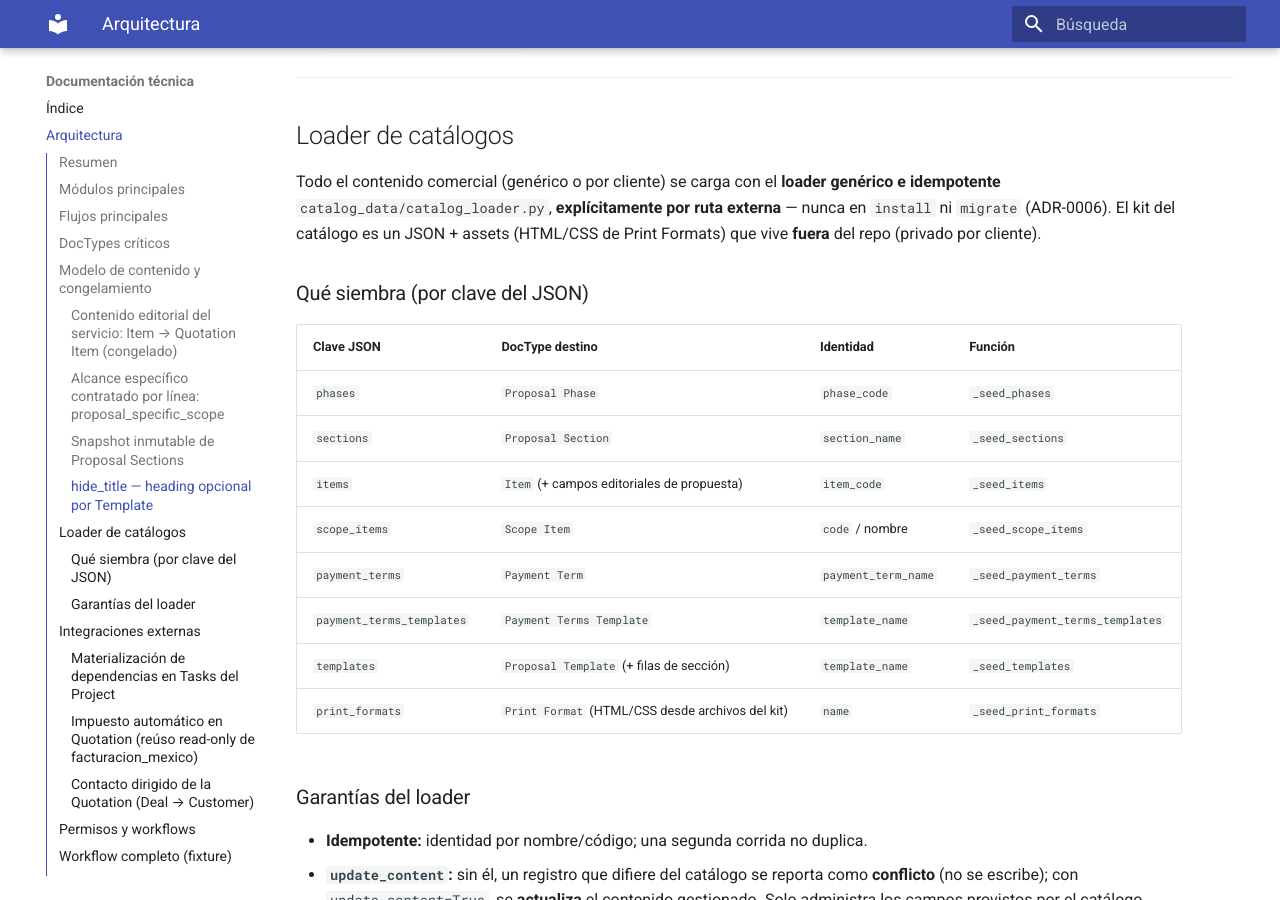
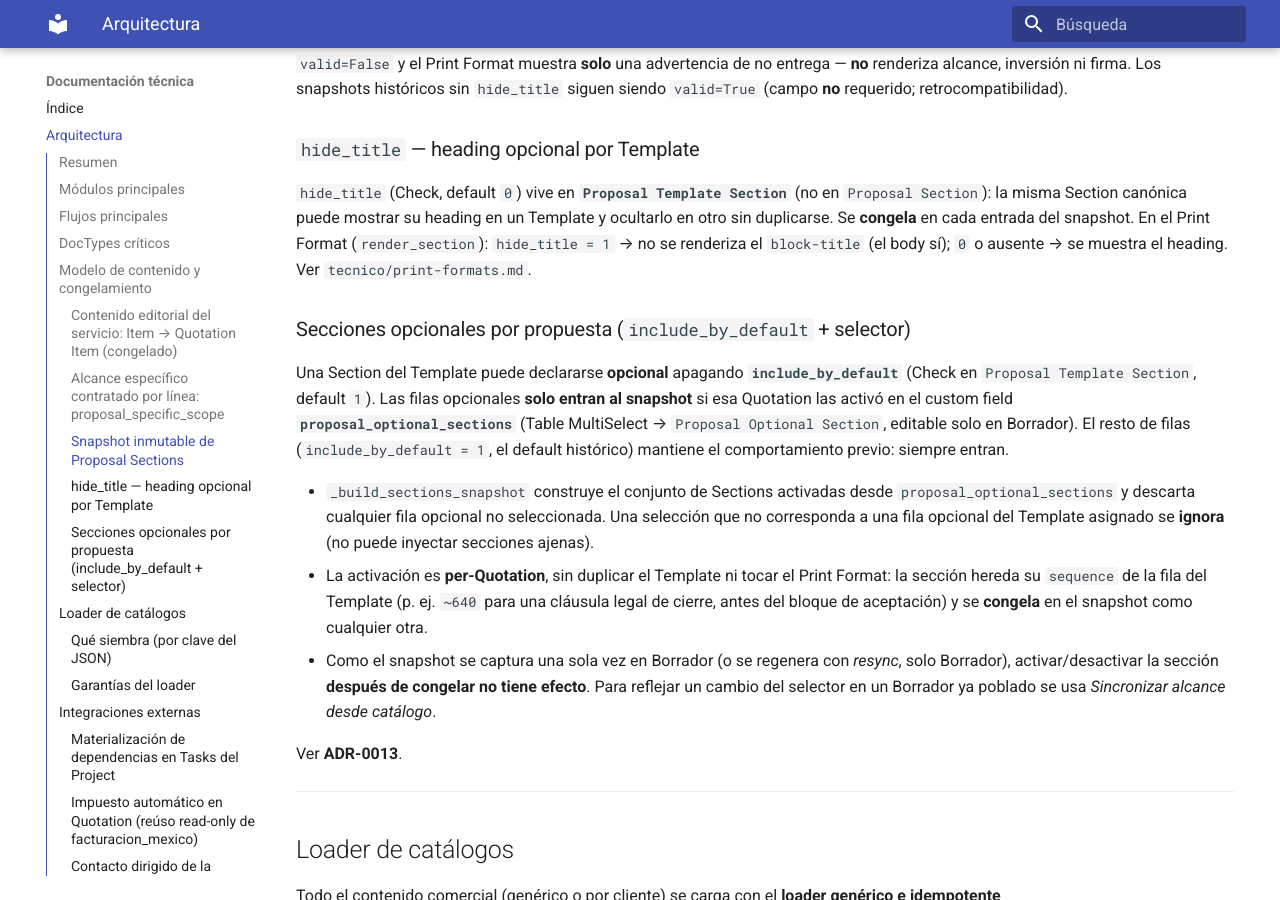
Before and after one commit to luisrms69/erpnext_proposals, an MkDocs documentation site: the page built from docs/tecnico/arquitectura.md, in a window 1280 px wide and 900 px high, scrolled down 6551 px. Built offline with MkDocs 1.6.1 and Material for MkDocs 9.7.7, drawn with Linux system fonts in a browser that asks for light colours; some of the changed text lies outside the part shown.

Commit message:
feat(proposals): secciones opcionales por propuesta + fix regresión botón Propuesta (ADR-0013)
Secciones narrativas opcionales activables por Quotation, sin duplicar Proposal
Templates ni tocar el Print Format:
- DocType `Proposal Optional Section` + custom field `proposal_optional_sections`
  (Table MultiSelect), editable solo en Borrador.
- `_build_sections_snapshot` respeta `include_by_default`: filas en 0 son opcionales
  y solo entran si la propuesta las activó; filas en 1 (default histórico) sin cambio.
- Selector template-aware (`get_template_optional_sections`): ofrece solo las
  opcionales del Template asignado; se oculta si no hay; poda selección inválida al
  cambiar de Template.
- Tests (test_14–17), docs de usuario/técnica, ADR-0013.

Fix regresión: el `set_query` del selector usaba la forma de child table y lanzaba
TypeError en un Table MultiSelect, abortando el refresh y ocultando TODO el grupo
`Propuesta`. Se usa la forma 2-arg correcta y se blinda el selector con try/catch al
final del refresh para que ningún fallo del selector vuelva a tumbar el grupo.

Sin bump: la rama sigue en 0.7.0 (MINOR sobre 0.6.0, mismo PR).

Co-Authored-By: Claude Opus 4.8 (1M context) <noreply@anthropic.com>

```diff
--- a/docs/tecnico/arquitectura.md
+++ b/docs/tecnico/arquitectura.md
@@ -55,7 +55,8 @@ y de gestión.
 |---|---|---|---|
 | `Proposal Section` | Bloque de texto narrativo reutilizable | Referenciado por `Proposal Template Section` | Tiene flag `is_executive_summary` para resaltar en portada |
 | `Proposal Template` | Agrupa secciones en orden para un tipo de proyecto | Tiene child table `Proposal Template Section` | Se cargan desde el **catálogo** (loader), **no** por `install.py` (ADR-0006) |
-| `Proposal Template Section` | Fila de sección en un template | Link a `Proposal Section`; soporte para `custom_title` y `custom_content`; **`hide_title`** (Check, oculta el heading por Template) | Child table de `Proposal Template` |
+| `Proposal Template Section` | Fila de sección en un template | Link a `Proposal Section`; soporte para `custom_title` y `custom_content`; **`hide_title`** (Check, oculta el heading por Template); **`include_by_default`** (Check, default `1`; en `0` la sección es opcional por propuesta) | Child table de `Proposal Template` |
+| `Proposal Optional Section` | Fila del selector de secciones opcionales activadas en una Quotation | Child de `Quotation` (custom field `proposal_optional_sections`, Table MultiSelect → `Proposal Section`) | Solo activa filas del Template marcadas `include_by_default=0`; se congela vía `proposal_sections_snapshot` (ver ADR-0013) |
 | `Scope Item` | Actividad del catálogo maestro | Link a `Item` de ERPNext (`erpnext_item`); `phase` **Link a `Proposal Phase`** | Sin precio; describe trabajo, perfil y horas estimadas. El **contenido editorial** del servicio (metodología, resultado esperado, límite del alcance) vive en el **Item**, no aquí |
 | `Quotation Scope Item` | Copia congelada de un Scope Item dentro de una Quotation | Parent: `Quotation`; link a `Scope Item`, `Task` y `phase`→`Proposal Phase` | Child table; `rate_locked` se fija en transición a En Revision. Flags: `include_in_proposal` (visible en PDF) y `is_internal_cost_task` (tarea interna: entra en costo/rentabilidad, se excluye del PDF comercial) |
 | `Item` (extendido) | Contenido comercial del servicio | Custom fields editoriales administrados por el catálogo | `proposal_content_section`, `proposal_methodology`, `proposal_expected_result`, `proposal_scope_limit` — descripción/metodología/resultado/límite del servicio |
@@ -158,6 +159,26 @@ la misma Section canónica puede mostrar su heading en un Template y ocultarlo e
 Se **congela** en cada entrada del snapshot. En el Print Format (`render_section`): `hide_title = 1` →
 no se renderiza el `block-title` (el body sí); `0` o ausente → se muestra el heading. Ver
 `tecnico/print-formats.md`.
+
+### Secciones opcionales por propuesta (`include_by_default` + selector)
+
+Una Section del Template puede declararse **opcional** apagando **`include_by_default`** (Check en
+`Proposal Template Section`, default `1`). Las filas opcionales **solo entran al snapshot** si esa
+Quotation las activó en el custom field **`proposal_optional_sections`** (Table MultiSelect →
+`Proposal Optional Section`, editable solo en Borrador). El resto de filas (`include_by_default = 1`,
+el default histórico) mantiene el comportamiento previo: siempre entran.
+
+- `_build_sections_snapshot` construye el conjunto de Sections activadas desde `proposal_optional_sections`
+  y descarta cualquier fila opcional no seleccionada. Una selección que no corresponda a una fila
+  opcional del Template asignado se **ignora** (no puede inyectar secciones ajenas).
+- La activación es **per-Quotation**, sin duplicar el Template ni tocar el Print Format: la sección
+  hereda su `sequence` de la fila del Template (p. ej. `~640` para una cláusula legal de cierre, antes
+  del bloque de aceptación) y se **congela** en el snapshot como cualquier otra.
+- Como el snapshot se captura una sola vez en Borrador (o se regenera con *resync*, solo Borrador),
+  activar/desactivar la sección **después de congelar no tiene efecto**. Para reflejar un cambio del
+  selector en un Borrador ya poblado se usa *Sincronizar alcance desde catálogo*.
+
+Ver **ADR-0013**.
 
 ---
 
@@ -340,3 +361,4 @@ El submit automático ocurre en la transición Borrador → En Revision porque e
 | [ADR-0006](../adr/0006-separacion-app-generica-personalizacion-privada.md) | Separación app genérica vs personalización privada por cliente |
 | [ADR-0007](../adr/0007-contenido-editorial-item-y-congelamiento.md) | Contenido editorial del servicio en `Item` y congelamiento inmutable (snapshot) |
 | [ADR-0008](../adr/0008-integracion-fiscal-quotation-reuso-facturacion-mexico.md) | Impuesto automático en Quotation por reutilización read-only de `facturacion_mexico` |
+| [ADR-0013](../adr/0013-secciones-opcionales-por-propuesta.md) | Secciones narrativas opcionales activables por propuesta (selector + `include_by_default`) |
--- a/mkdocs.yml
+++ b/mkdocs.yml
@@ -41,6 +41,7 @@ nav:
     - ADR-0010 Alcance específico contratado por línea: adr/0010-alcance-especifico-contratado-quotation-item.md
     - ADR-0011 Candado de Print Formats históricos: adr/0011-candado-print-formats-historicos.md
     - ADR-0012 Protección de PDFs oficiales: adr/0012-proteccion-eliminacion-pdfs-oficiales.md
+    - ADR-0013 Secciones opcionales por propuesta: adr/0013-secciones-opcionales-por-propuesta.md
 
 theme:
   name: material
```
Also changed, not shown: docs/adr/0013-secciones-opcionales-por-propuesta.md (added, +84 -0 lines), docs/usuario/crear-propuesta.md (+14 -0 lines), 8 other files.
